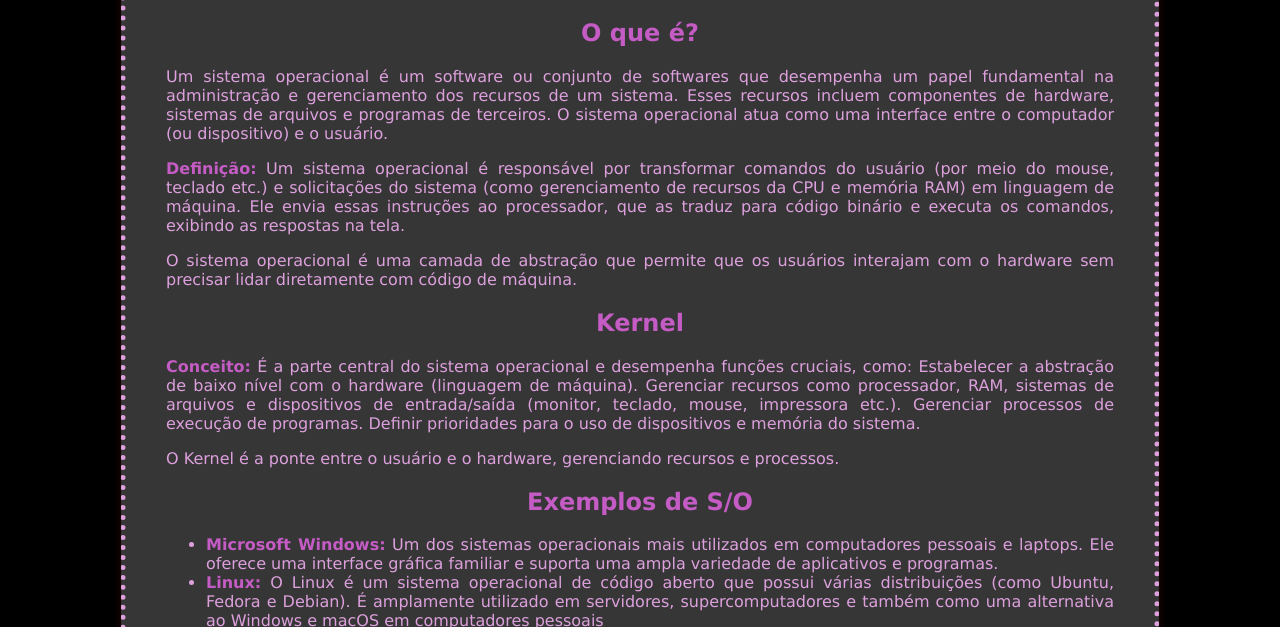
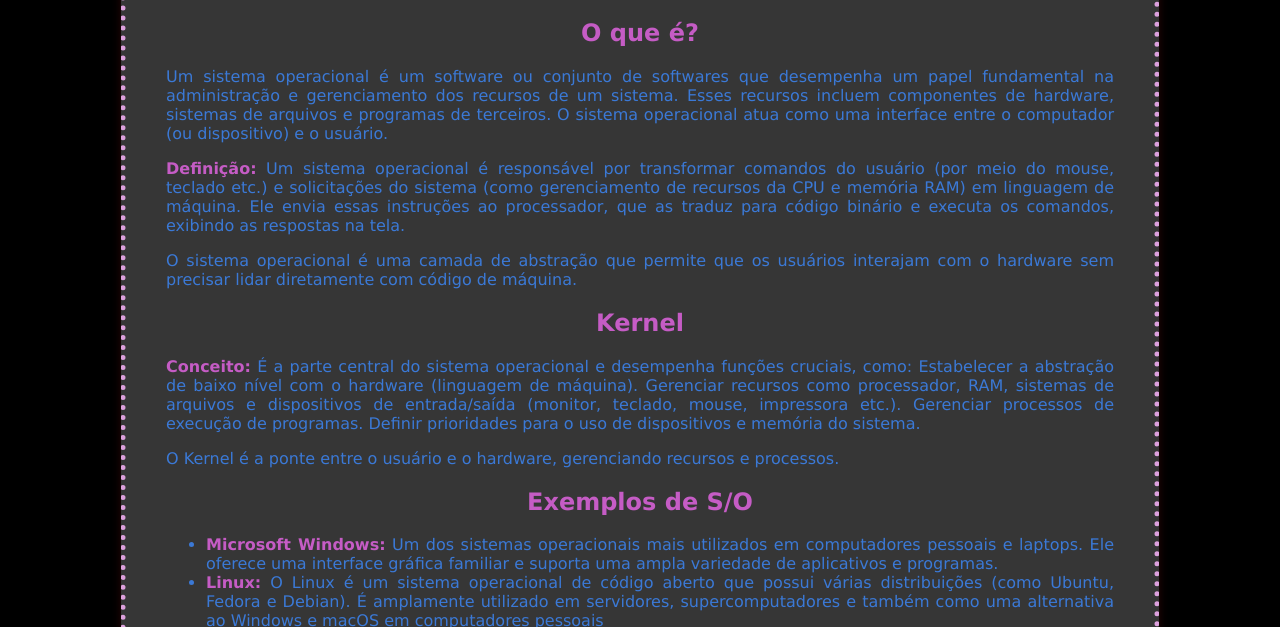
Before and after one commit to Cl4rita/site-fusao, a plain HTML site: page index.html in a window 1280 px wide. Shown: the part 153-780 px from the top of the page. Drawn offline with Linux system fonts and the light colour scheme.

Commit message:
mudei a cor

```diff
--- a/style.css
+++ b/style.css
@@ -1,7 +1,7 @@
 body{
 
     background-color: rgb(0, 0, 0);
-    color:  plum;
+    color:  rgb(59, 121, 214);
     font-family: Verdana, sans-serif;
     justify-content: center;
     text-align: center;
```
